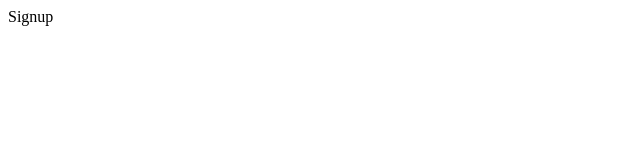
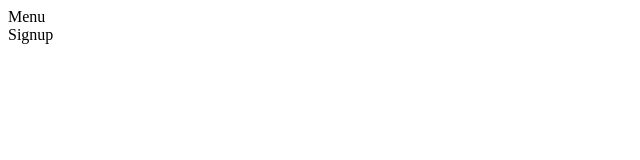
Before and after one commit to mnxmnz/twitter-clone-frontend, a Next.js app: page /signup in a window 1280 px wide. Shown: the top 160 px of the page, without its empty margins (0-640 px from the left). Built offline with nearby package versions, Linux system fonts and the light colour scheme.

Commit message:
feat: create default layout component
공통 레이아웃 컴포넌트 생성 후 각 페이지에서 사용

```diff
--- /dev/null
+++ b/components/AppLayout.tsx
@@ -0,0 +1,14 @@
+type LayoutProps = {
+  children: React.ReactNode;
+};
+
+function AppLayout({ children }: LayoutProps) {
+  return (
+    <div>
+      <div>Menu</div>
+      {children}
+    </div>
+  );
+}
+
+export default AppLayout;
--- a/pages/signup.tsx
+++ b/pages/signup.tsx
@@ -1,5 +1,11 @@
+import AppLayout from '@components/AppLayout';
+
 function Signup() {
-  return <div>Signup</div>;
+  return (
+    <AppLayout>
+      <div>Signup</div>
+    </AppLayout>
+  );
 }
 
 export default Signup;
```
Also changed, not shown: pages/index.tsx (+7 -1 lines), pages/profile.tsx (+7 -1 lines).
